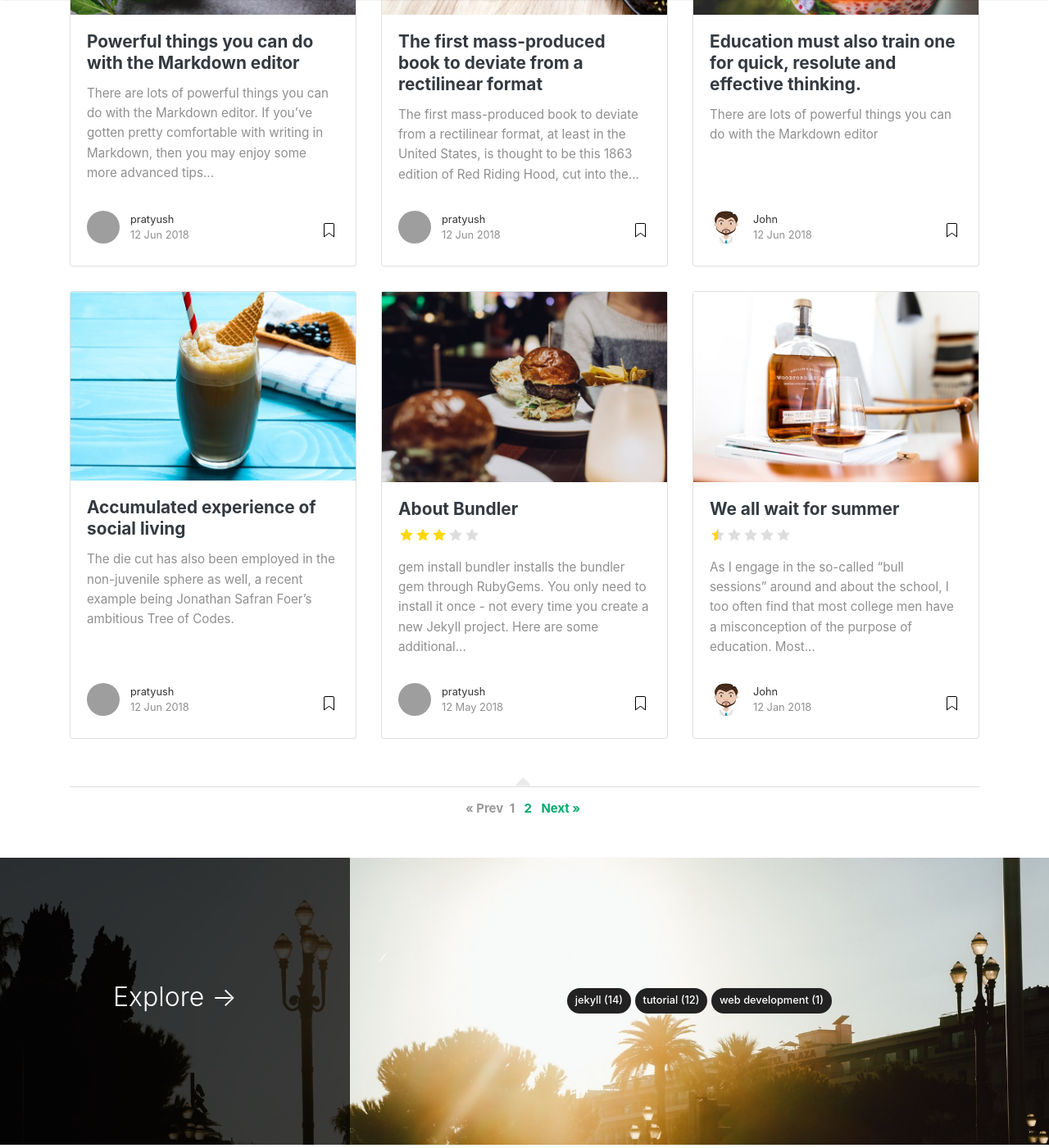
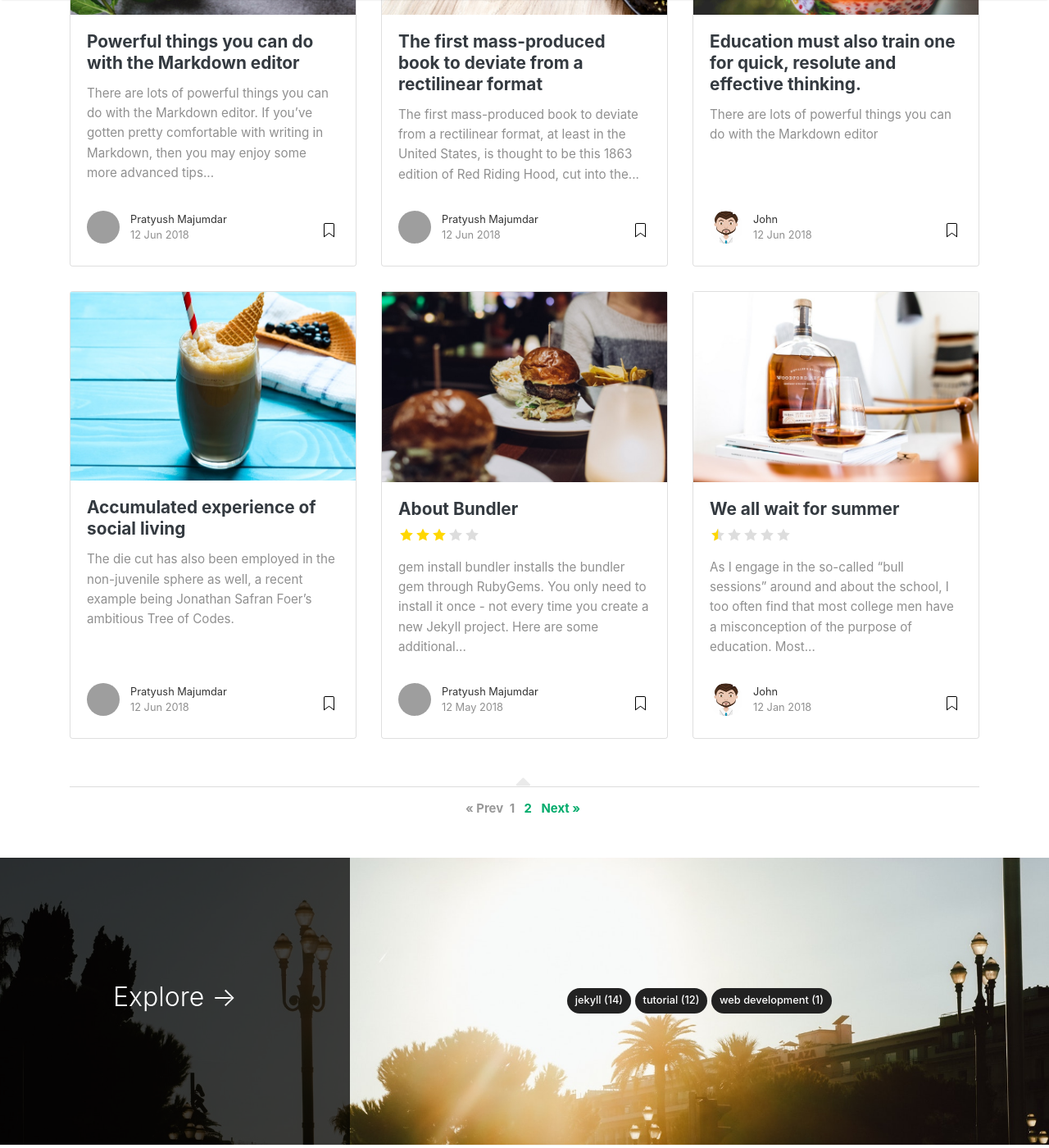
Before and after one commit to pratyush1806/pratyush1806.github.io, a Jekyll site: the page built from index.html, in a window 1280 px wide and 1400 px high, scrolled down 935 px. Shown: the whole window at 82% size. Built offline with Jekyll 4.4.1, drawn with Linux system fonts in a browser that asks for light colours; nearby versions of some CDN libraries; the list of posts is cut into pages by our own code; some of the changed text lies outside the part shown; grey boxes are pictures that could not be loaded.

Commit message:
Changed author details in _config.yml

```diff
--- a/_config.yml
+++ b/_config.yml
@@ -15,9 +15,9 @@ permalink: /:title/
 authors:
   pratyush:
     name: pratyush
-    display_name: pratyush
+    display_name: Pratyush Majumdar
     gravatar: 4687f9747f79851480efcea1194cfa19
-    email: wowthemesnet@gmail.com
+    email: pratyush.majumdar@gmail.com
     web: https://pratyush1980.github.io
     twitter: https://twitter.com/_pratyush
     description: "Author of pratyush1980.github.io"
```
